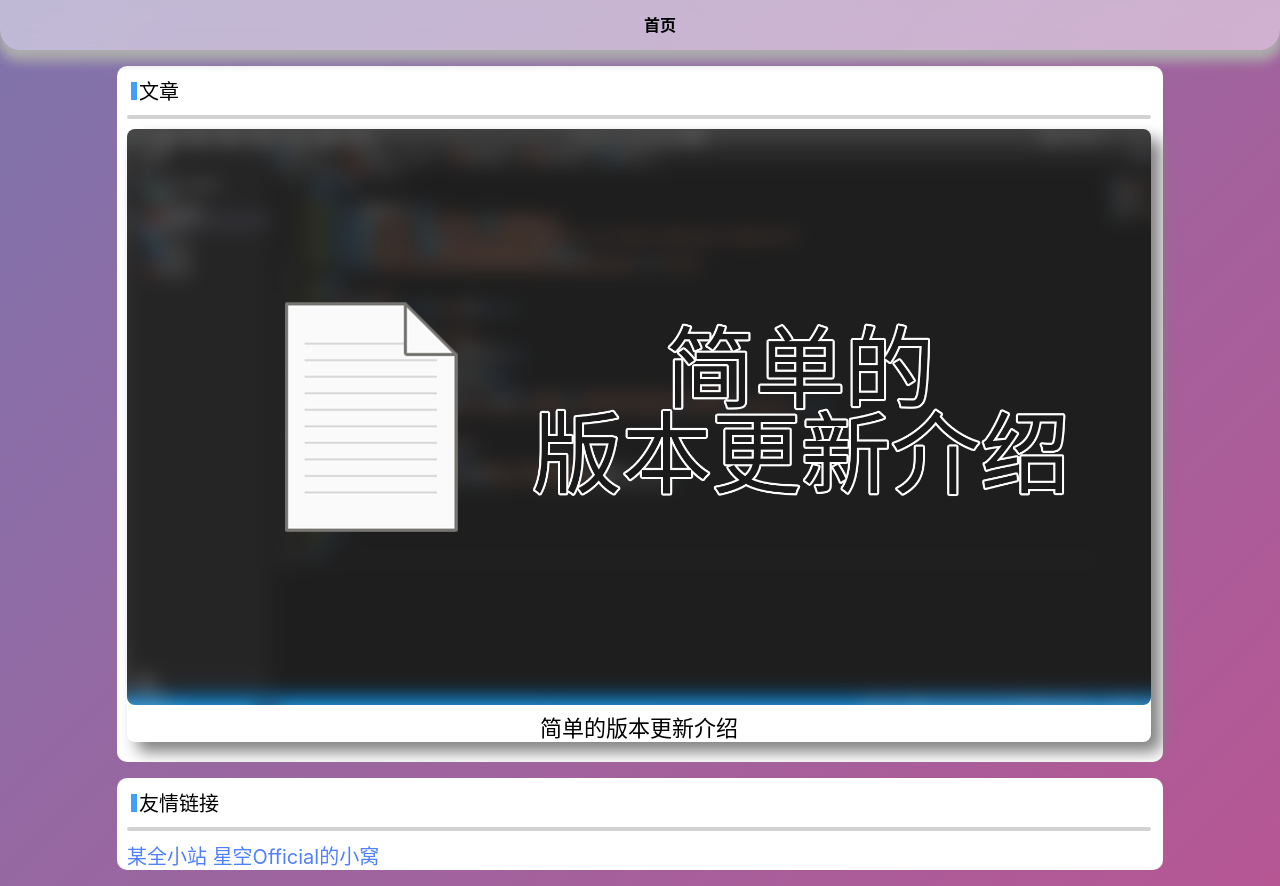
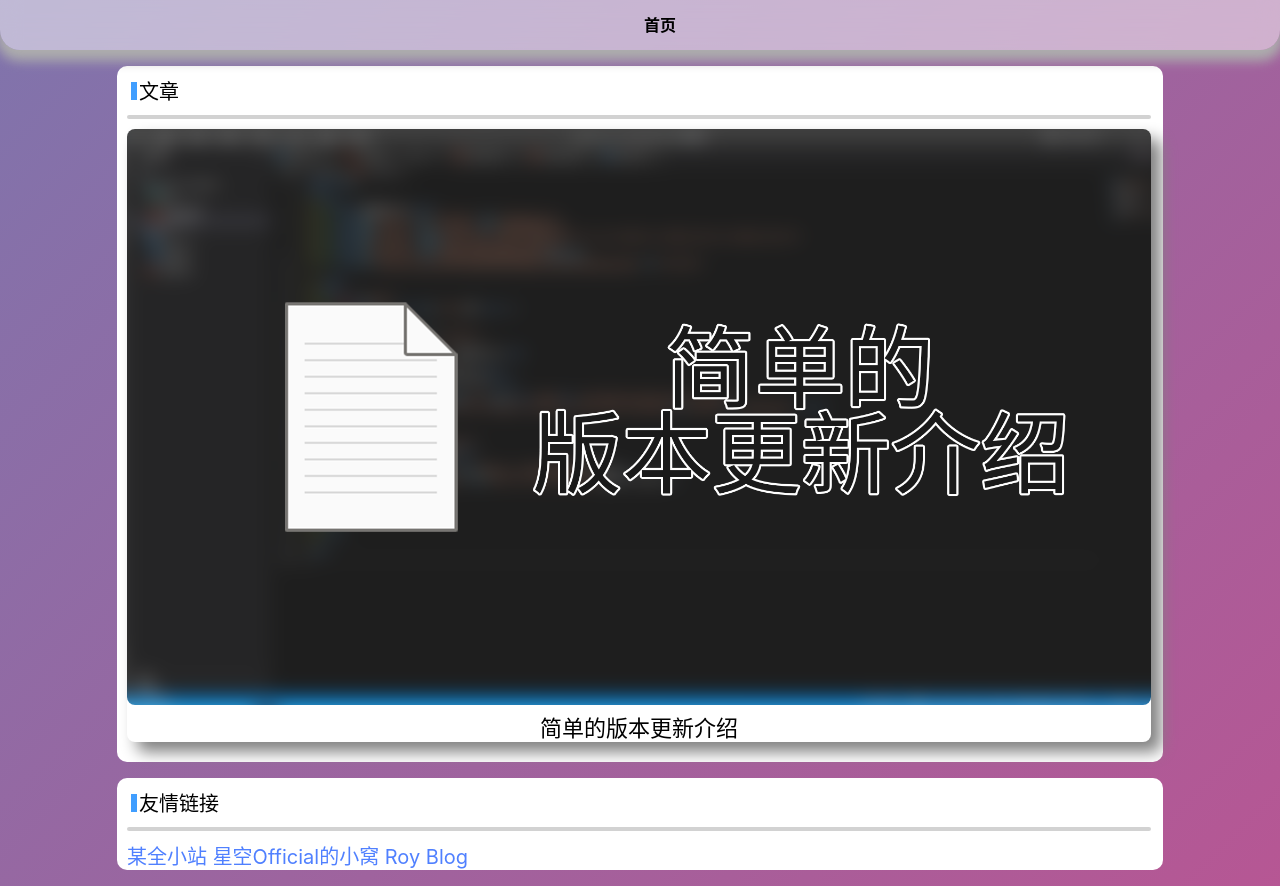
Before and after one commit to sevente17/blog, a plain HTML site: page index.html in a window 1280 px wide. Drawn offline with Linux system fonts and the light colour scheme; a web font is replaced by a local one.

Commit message:
Update index.html

```diff
--- a/index.html
+++ b/index.html
@@ -35,6 +35,7 @@
             <div class="line"></div>
             <a href="https://cqzhx.top" title="某全小站 一个忠于分享资源的网站">某全小站</a>
             <a href="https://xkofficial.cf" title="Time can't prove everything">星空Official的小窝</a>
+            <a href="https://www.royofficial.com/" title="Roy的博客">Roy Blog</a>
         </div>
         </div>
 
```
